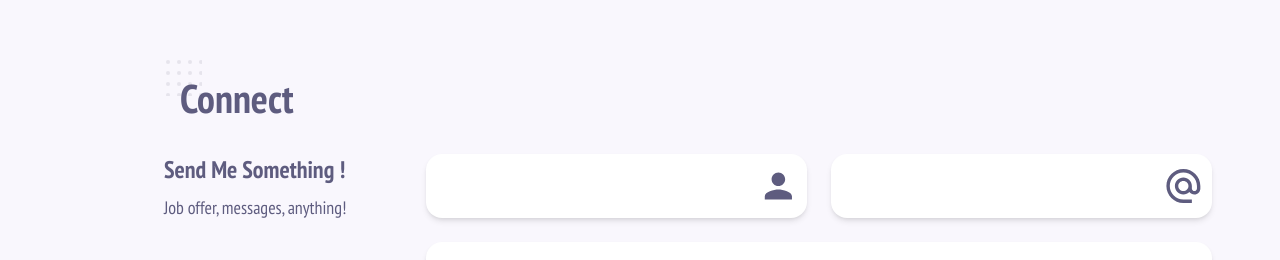
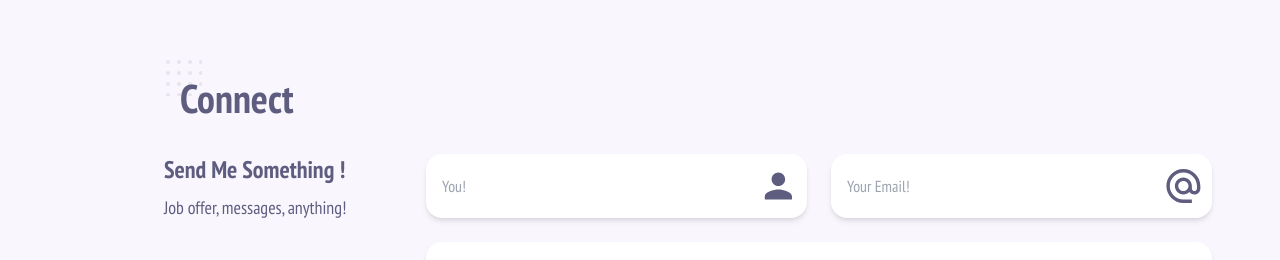
Before and after one commit to MuhammadSalmanAlfarisi/msaf, a React (Vite) app: page / in a window 1280 px wide. Shown: the part 2465-2725 px from the top of the page. Built offline with nearby package versions, Linux system fonts and the light colour scheme.

Commit message:
feats: implementing placeholder on input tags

```diff
--- a/src/pages/Contact.jsx
+++ b/src/pages/Contact.jsx
@@ -49,6 +49,7 @@ const Contact = () => {
                     type="text"
                     name="user_name"
                     className="form-input w-full rounded-xl px-2"
+                    placeholder="You!"
                     required
                   />
                   <MdPerson className="h-12 w-12" />
@@ -58,6 +59,7 @@ const Contact = () => {
                     type="email"
                     name="user_email"
                     className="form-input w-full rounded-xl p-2"
+                    placeholder="Your Email!"
                     required
                   />
                   <MdAlternateEmail className="h-12 w-12" />
```
